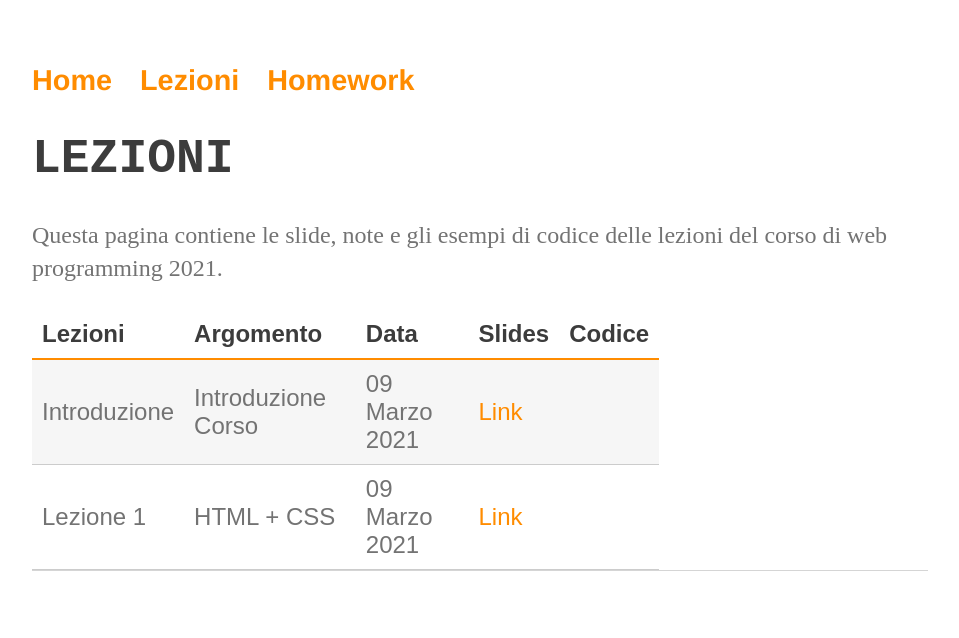
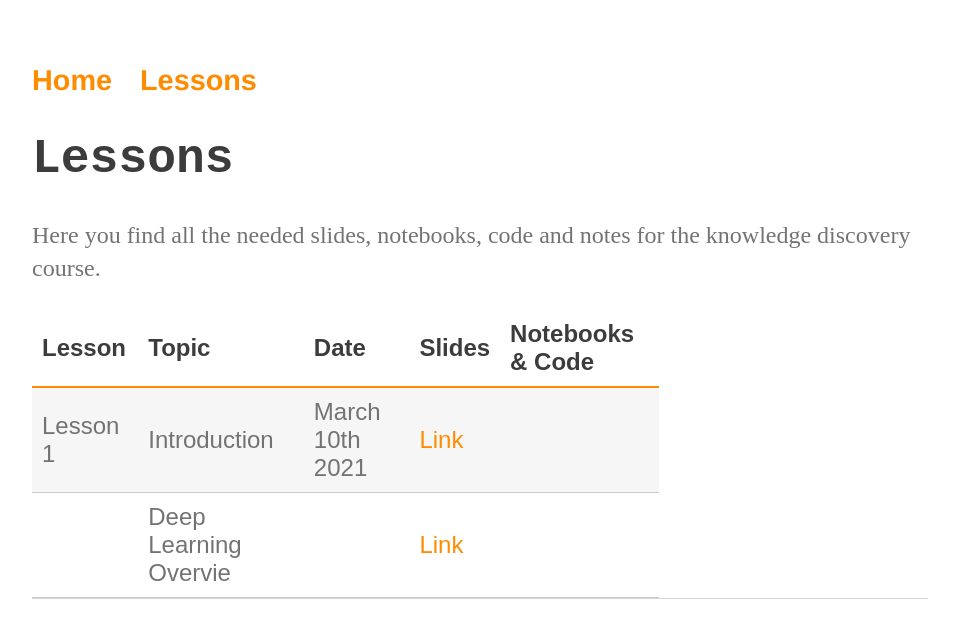
Before and after one commit to perceivelab/knowledge-discovery-course, a Jekyll site: the page built from lezioni.md, in a window 1280 px wide. Shown: the top 638 px of the page, without its empty margins (160-1119 px from the left). Built offline with Jekyll 4.4.1, drawn with Linux system fonts in a browser that asks for light colours; our own code applies the rules of GitHub Pages for plain Markdown files.

Commit message:
Update layout and lesson page

```diff
--- a/_layouts/default.html
+++ b/_layouts/default.html
@@ -12,8 +12,7 @@
     <nav>
 <ul>
 <li><a href={{ site.baseurl }}>Home</a></li>
-<li><a href={{ site.baseurl }}/lezioni>Lezioni</a></li>
-<li><a href={{ site.baseurl }}/homework>Homework</a></li>
+<li><a href={{ site.baseurl }}/lezioni>Lessons</a></li>
 </ul>
     </nav>
 <div class="container">
--- a/lezioni.md
+++ b/lezioni.md
@@ -1,11 +1,11 @@
-# LEZIONI
-Questa pagina contiene le slide, note e gli esempi di codice delle lezioni del corso di web programming 2021.
+# Lessons
+Here you find all the needed slides, notebooks, code and notes for the knowledge discovery course.
 
 
-| Lezioni    | Argomento                                                       | Data            | Slides                          | Codice      |
-|------------|-----------------------------------------------------------------|-----------------|-------------------------------  |-------------|
-| Introduzione  | Introduzione Corso                                           | 09 Marzo 2021   | [Link](https://bit.ly/2N4n8A7)  |             |
-| Lezione 1  | HTML + CSS                                                      | 09 Marzo 2021   | [Link](https://bit.ly/3kZEKtt)  |             |
+| Lesson | Topic | Date | Slides | Notebooks & Code |
+|---------|-----------|------|--------|------------------|
+| Lesson 1  | Introduction | March 10th 2021 | [Link](https://drive.google.com/file/d/199oxwtoy6haBTXjJoMpx7WIaRSuLINMf/view?usp=sharing) |  |
+|  | Deep Learning Overvie |   | [Link](https://drive.google.com/file/d/1iKZtyCxPs7iI5EMfEPaP35ud5yOWXPeZ/view?usp=sharing) |  |
 
 
 [404]: /web-programming-course/fallback
```
